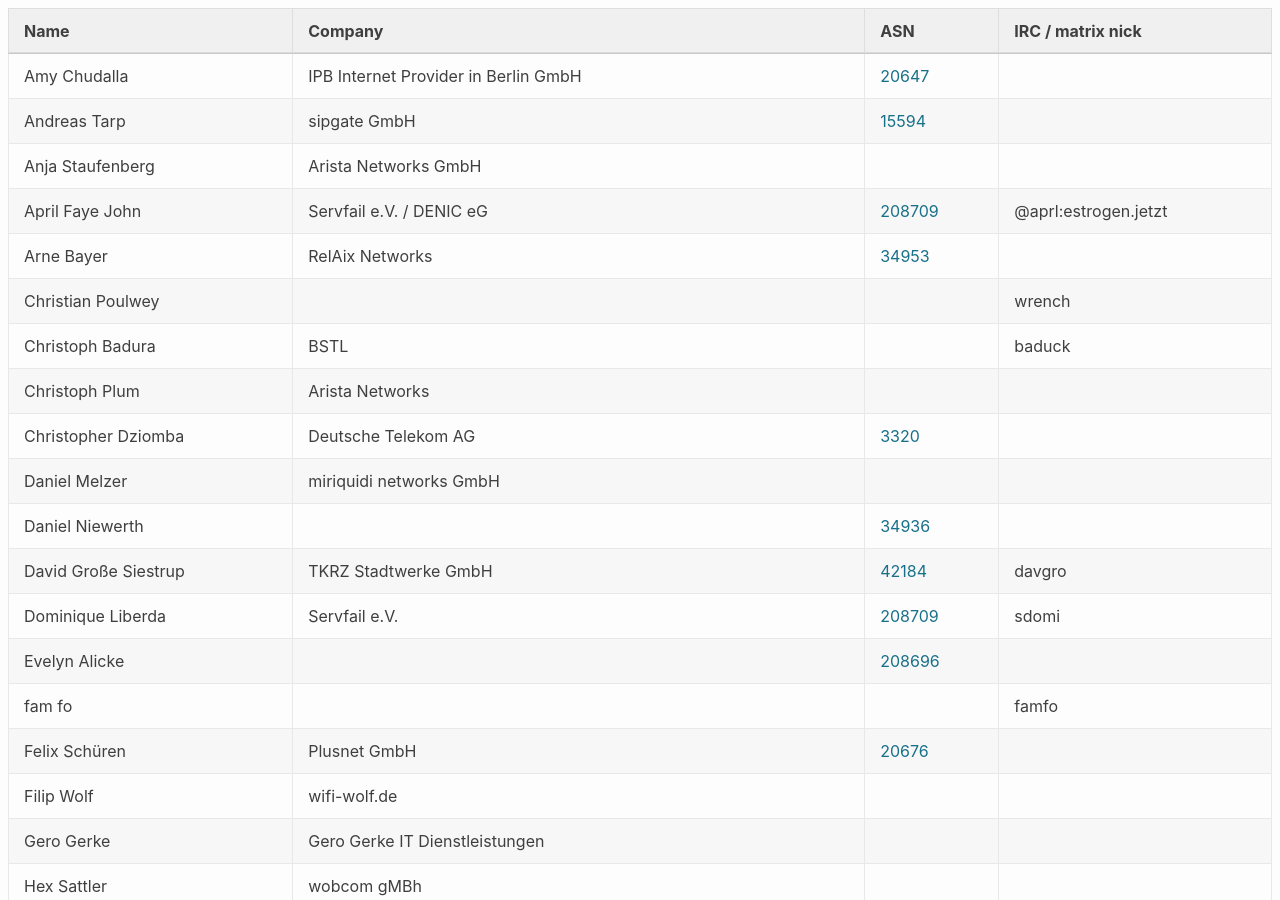
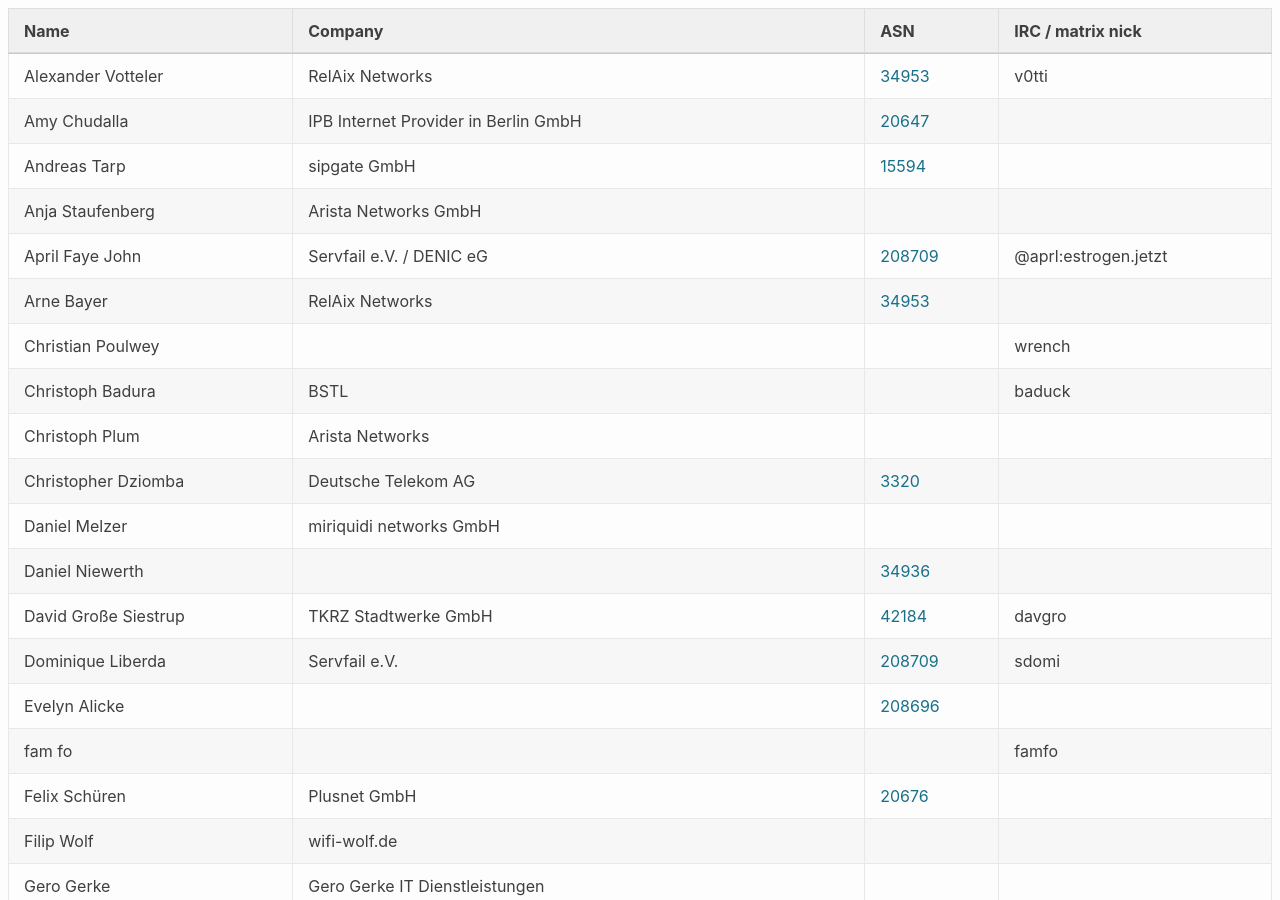
Before and after one commit to denog/pretix-attendeelist, a Jekyll site: the page built from denogmeetup25-05/index.markdown, in a window 1280 px wide and 900 px high. Built offline with Jekyll 4.4.1, drawn with Linux system fonts in a browser that asks for light colours.

Commit message:
Latest data: Fri Jun  6 10:34:54 UTC 2025

```diff
--- a/_data/attendees_denogmeetup25-05.json
+++ b/_data/attendees_denogmeetup25-05.json
@@ -1,4 +1,10 @@
 [
+  {
+    "name": "Alexander Votteler",
+    "company": "RelAix Networks",
+    "irc": "v0tti",
+    "asn": "34953"
+  },
   {
     "name": "Amy Chudalla",
     "company": "IPB Internet Provider in Berlin GmbH",
@@ -240,6 +246,12 @@
     "asn": null
   },
   {
+    "name": "Pascal Weiland",
+    "company": "ÖRR",
+    "irc": null,
+    "asn": null
+  },
+  {
     "name": "Pepe Rosam",
     "company": null,
     "irc": null,
```
